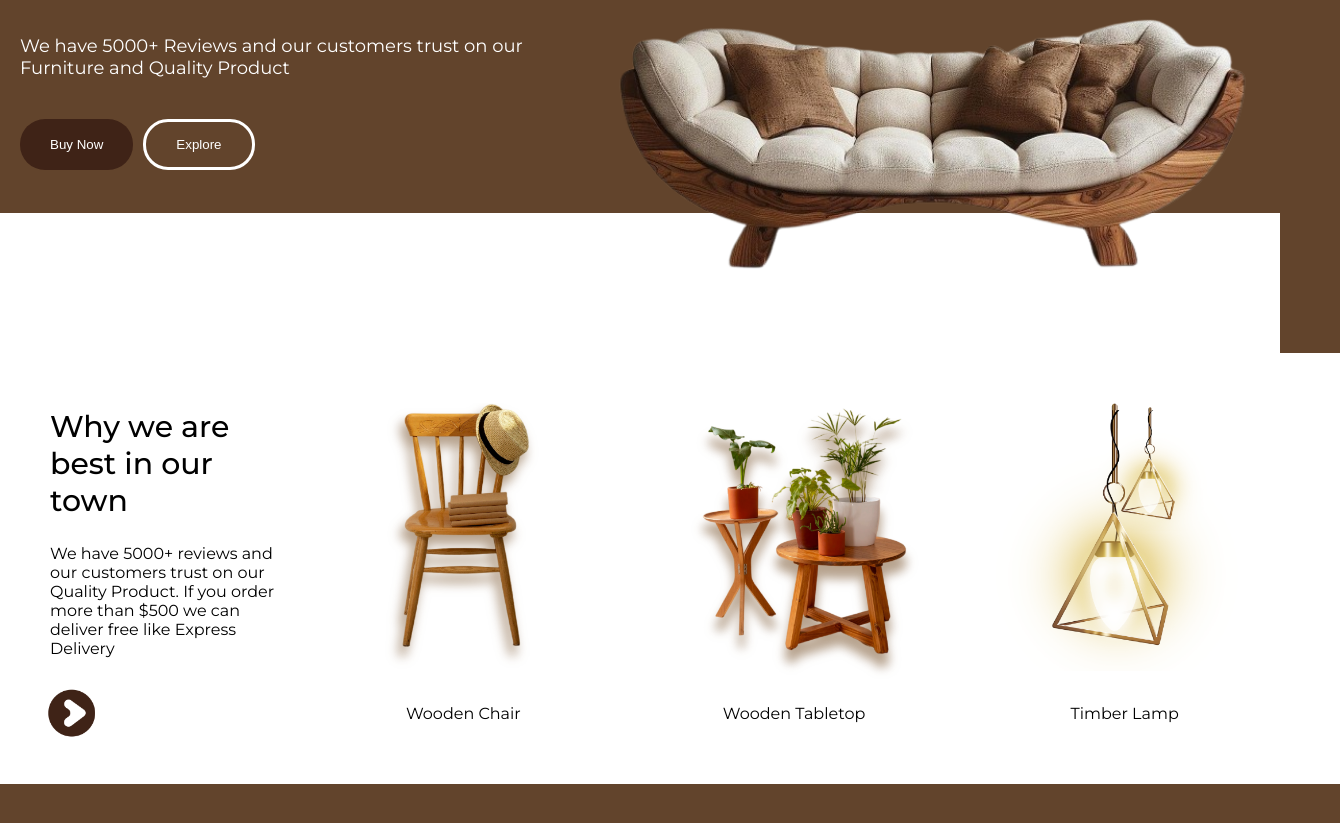
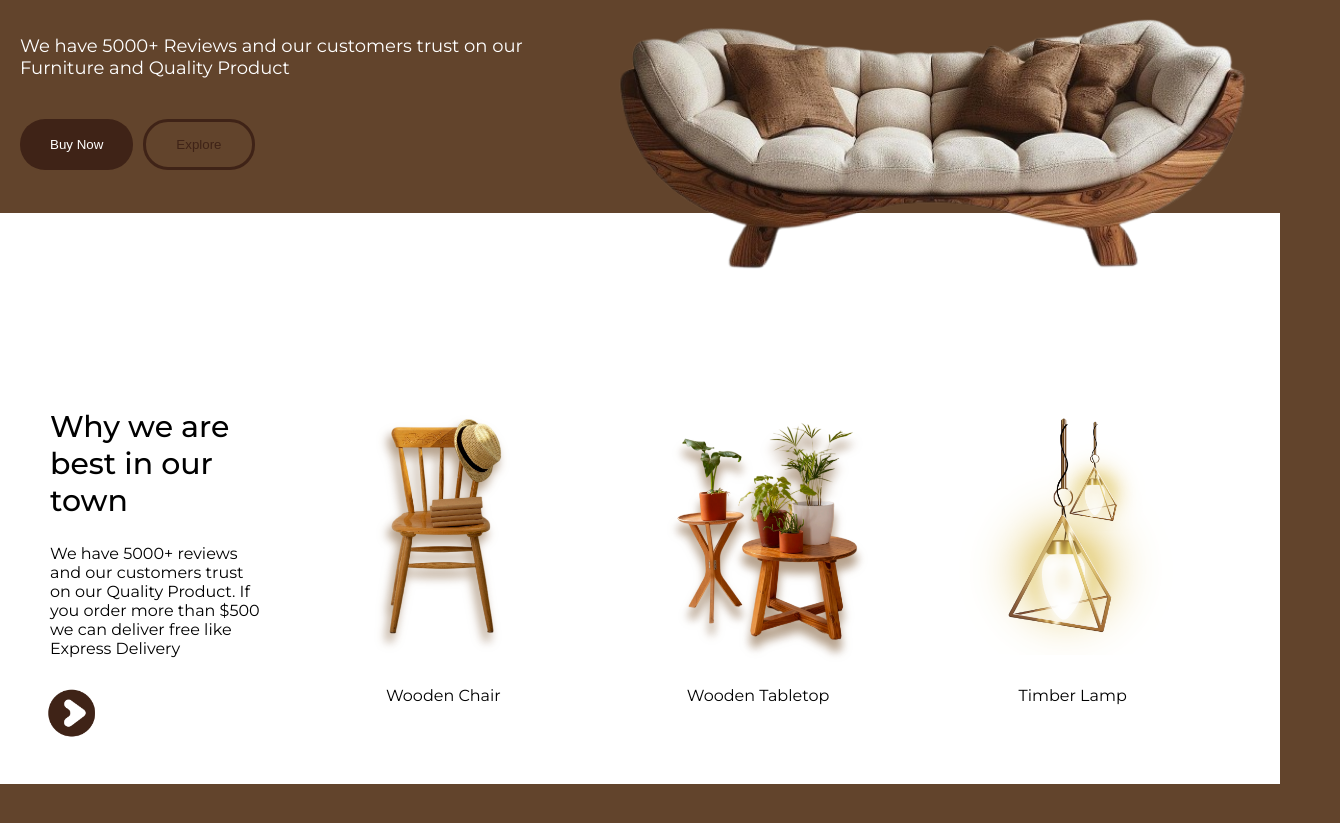
Before and after one commit to sidj16/ruchi-collections, a plain HTML site: page index.html in a window 1280 px wide. Shown: the part 377-1200 px from the top of the page, 1340 px wide, since content can reach past the window. Drawn offline with Linux system fonts and the light colour scheme.

Commit message:
first commit

```diff
--- a/styles.css
+++ b/styles.css
@@ -106,9 +106,9 @@ nav a {
 
 .explore {
     background-color: transparent;
-    color: #fff;
+    color: #3F2317;
     border: solid;
-    outline: 0.5px white;
+    outline: 0.5px 3F2317;
     padding: 15px 30px;
     border-radius: 25px;
     cursor: pointer;
@@ -167,7 +167,6 @@ footer {
 
 .furniture {
     background-color: white;
-    width: 100%;
     padding: 30px;
 
     .box-wrap {
@@ -217,7 +216,7 @@ footer {
             .image-box {
                 width: 33%;
                 aspect-ratio: 1/1;
-                padding: 10px;
+                padding: 20px;
                 display: flex;
                 justify-content: center;
                 flex-direction: column;
```
Also changed, not shown: 1 other file.
